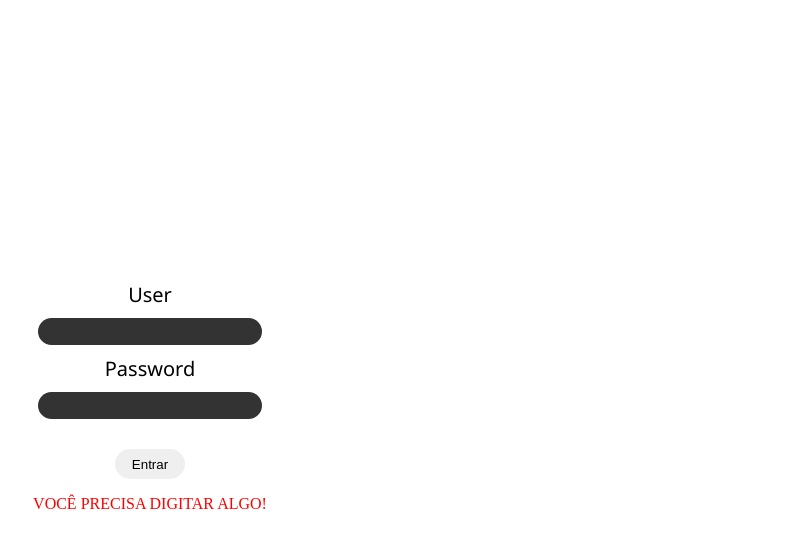
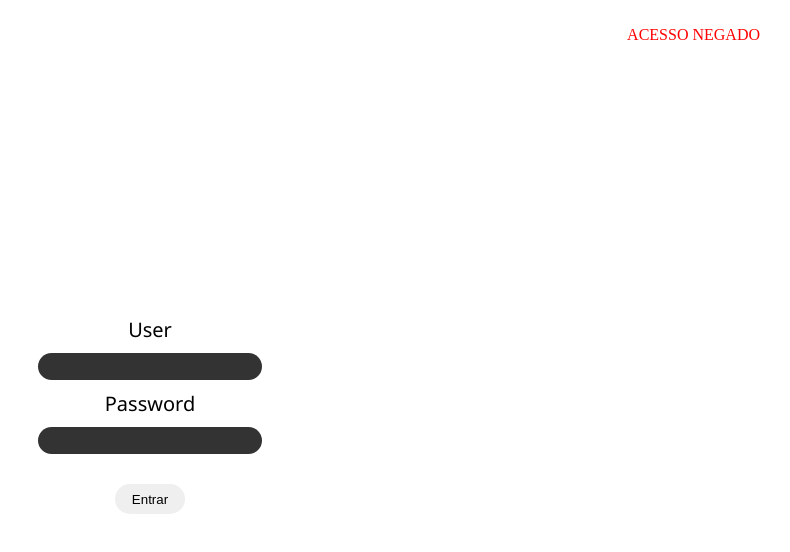
Before and after one commit to isaquelopes047/loginJS, a plain HTML site: page index.html in a window 1280 px wide. Both pictures are taken after a click on the button "Entrar". Shown: the whole page, without its empty margins (490-1280 px from the left). Drawn offline with Linux system fonts and the light colour scheme.

Commit message:
atualização

```diff
--- a/index.html
+++ b/index.html
@@ -8,19 +8,22 @@
     <title>Document</title>
 </head>
 
-<body class="container_body">
+<body>
+
+    <div class="container_alert">
+        <p class="acesso_negado"></p>
+    </div>
 
     <div class="container">
+        <div class="central">
+            <label for="Login"> User </label>
+            <input type="text" class="LoginName">
 
-        <label for="Login"> User </label>
-        <input type="text" class="LoginName">
+            <label for="Login"> Password </label>
+            <input type="password" class="LoginPass">
 
-        <label for="Login"> Password </label>
-        <input type="password" class="LoginPass">
-
-        <button class="button_login" onclick="alert()">Entrar</button>
-        <P class="acesso_negado"></P>
-
+            <button class="button_login">Entrar</button>
+        </div>
     </div>
 
     <script src="./main.js"></script>
--- a/main.js
+++ b/main.js
@@ -1,13 +1,13 @@
 
 let buttonLogin = document.querySelector('.button_login');
+
+let acessoNegado = document.querySelector('.acesso_negado');
+    acessoNegado.classList.add('acesso_negado');
 
 buttonLogin.addEventListener('click', function(){
 
     let inputName = document.querySelector('.LoginName').value
     let inputPass = document.querySelector('.LoginPass').value
-
-    let acessoNegado = document.querySelector('.acesso_negado');
-        acessoNegado.classList.add('acesso_negado');
 
     const url = './logado.html';
 
@@ -39,24 +39,24 @@ buttonLogin.addEventListener('click', function(){
         return true;
     }
 
-    if(inputName.length == 0){
+    else{
+        acessoNegado.textContent = 'ACESSO NEGADO';
 
-        acessoNegado.textContent = 'VOCÊ PRECISA DIGITAR ALGO!';
+        timeOn();
+        timeOut();
 
         return false;
     }
-
-    else{
-        acessoNegado.textContent = 'ACESSO NEGADO';
-
-        return false;
-    }
-
 })
 
+function timeOn(){
+    setTimeout(function(){
+        acessoNegado = document.querySelector('.acesso_negado').style.display = 'block';
+    }, 50)
+}
 
-function alert(){
+function timeOut(){
     setTimeout(function(){
-        document.querySelector('.acesso_negado').style.display = 'none'
+        acessoNegado = document.querySelector('.acesso_negado').style.display = 'none';
     }, 3000)
 }
--- a/style.css
+++ b/style.css
@@ -2,18 +2,19 @@ body{
     padding: 0;
     margin: 0;
 }
-.container_body{
+.container{
+    width: 100%;
+    height: auto;
+    padding: 30px 0;
     display: flex;
-    width: 100%;
-    height: 100vh;
     justify-content: center;
     align-items: center;
     flex-direction: column;
+    margin-top: calc(50vh - 220px);
 }
-.container{
-    width: 300px;
-    height: auto;
-    padding: 30px 0;
+.central{
+    width: 240px;
+    height: 260px;
     display: flex;
     justify-content: center;
     align-items: center;
@@ -43,7 +44,18 @@ body{
     border: none;
     cursor: pointer;
 }
+.acesso_negado{
+    padding: 30px;
+    color: red;
+    display: none;
+}
 
-.acesso_negado{
-    color: red;
+/* alert */
+
+.container_alert{
+    width: 100%;
+    height: 70px;
+    display: flex;
+    justify-content: flex-end;
+    align-items: center;
 }
```
